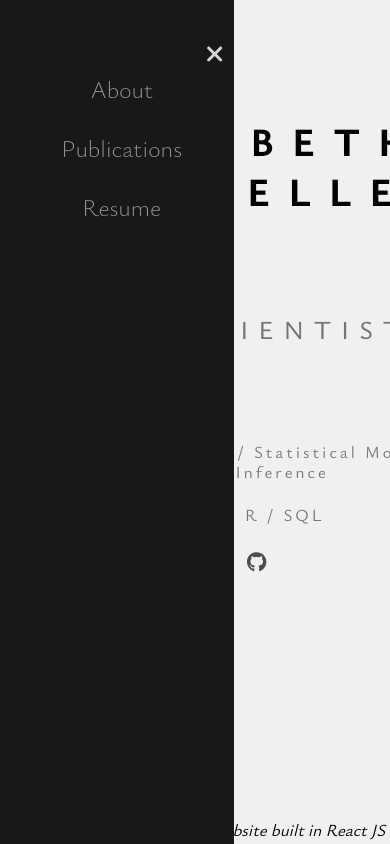
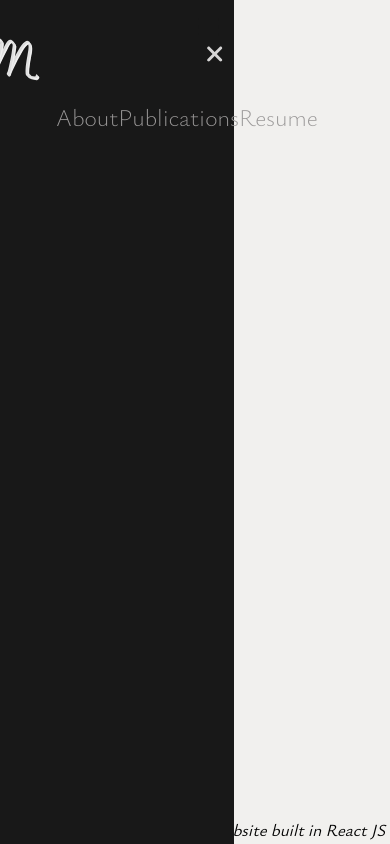
Before and after one commit to aam3/Personal_Website, a React (Create React App) app: page / in a window 390 px wide. Shown: the top 844 px of the page. Built offline with nearby package versions, Linux system fonts and the light colour scheme.

Commit message:
making new changes from claude

```diff
--- a/src/components/Sidebar/index.scss
+++ b/src/components/Sidebar/index.scss
@@ -118,35 +118,37 @@
 
   @media screen and (max-width: 1200px) {
     .nav-bar {
-      justify-content: flex-end;
-      position: fixed;
+      // justify-content: flex-end;
+      position: relative;
       top: 0;
       left: 0;
       width: 60%;
       height: 100vh;
       background: #181818;
-      flex-direction: column;
-      justify-content: center;
-      align-items: center;
+      // flex-direction: column;
+      // justify-content: center;
+      // align-items: center;
       z-index: 4;
 
       nav {
-        // display: none;
-        display: flex;
-        justify-content: center;
-        align-items: center;
+        float: left;
+        text-align: center;
+        vertical-align: middle;
+        position: relative;
+        height: 60px;
+        margin-top: 27px;
+        width: 100%;
+        font-family: 'Isabella Sans light';
+        transform: translateX(2%);
 
         &.mobile-show {
           display: block;
         }
 
         .nav-content {
-          position: absolute;
-          top: 50%;
-          left: 50%;
-          transform: translate(-50%, -50%);
-          width: 100%;
-          text-align: center;
+          display: flex;
+          justify-content: center;
+          align-items: center;
           // position: absolute;
           // top: 50%;
           // left: 50%;
```
